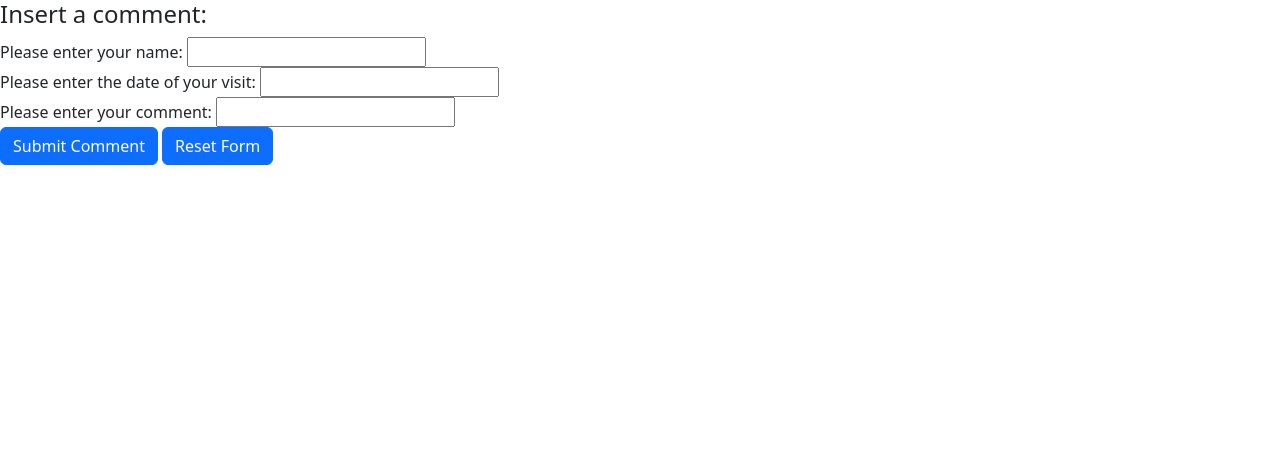
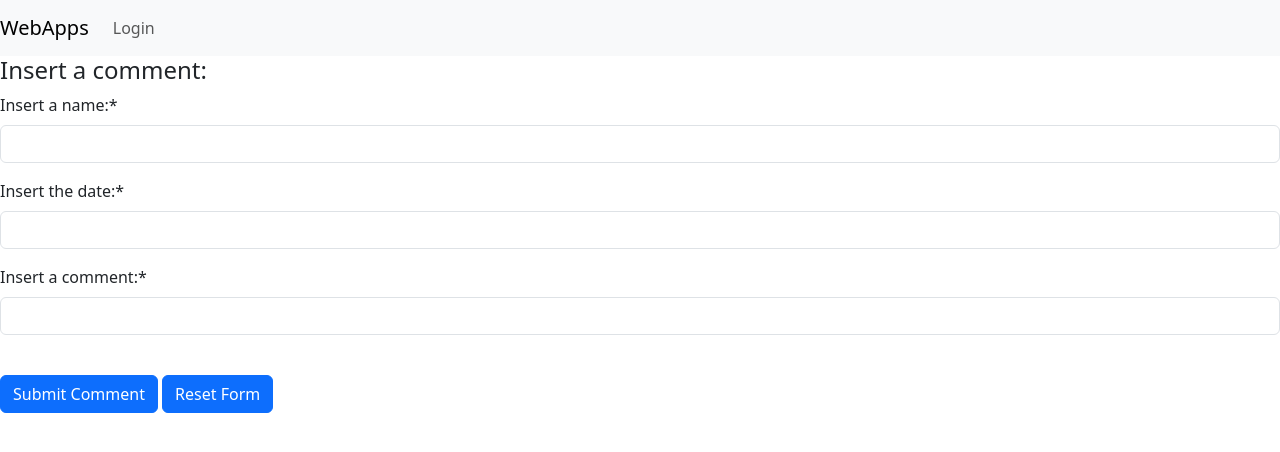
Before and after one commit to glowkeeper/webAppsLabs, a Django app: page /commentstore/ in a window 1280 px wide. Shown: the top 452 px of the page. Run offline with Django 4.2, Linux system fonts and the light colour scheme; some libraries are stand-ins or nearby versions.

Commit message:
navbar and comments

```diff
--- a/CommentStore/templates/commentstore/base.html
+++ b/CommentStore/templates/commentstore/base.html
@@ -6,11 +6,46 @@
     <meta name="viewport" content="width=device-width, initial-scale=1, shrink-to-fit=no">
     <link href="https://cdn.jsdelivr.net/npm/bootstrap@5.3.0-alpha1/dist/css/bootstrap.min.css" rel="stylesheet" integrity="sha384-GLhlTQ8iRABdZLl6O3oVMWSktQOp6b7In1Zl3/Jr59b6EGGoI1aFkw7cmDA6j6gD" crossorigin="anonymous">
     <script src="https://cdn.jsdelivr.net/npm/bootstrap@5.3.0-alpha1/dist/js/bootstrap.bundle.min.js" integrity="sha384-w76AqPfDkMBDXo30jS1Sgez6pr3x5MlQ1ZAGC+nuZB+EYdgRZgiwxhTBTkF7CXvN" crossorigin="anonymous"></script>
-    <title>{% block title %}Comment Store Application{% endblock %}</title>
+    <title>{% block title %}Comment Store{% endblock %}</title>
 </head>
 
 <body>
 <div id="content" name="content">
+    {% block navbar %}
+        <!--Navbar-->
+        <nav class="navbar navbar-expand-lg navbar-light bg-light">
+            <a class="navbar-brand" href="#">WebApps</a>
+            <button class="navbar-toggler" type="button" data-toggle="collapse" data-target="#navbarText" aria-controls="navbarText" aria-expanded="False" aria-label="Toggle navigation">
+                <span class="navbar-toggler-icon"></span>
+            </button>
+            <div class="collapse navbar-collapse" id="navbarText">
+                <ul class="navbar-nav mr-auto">
+                    {% if user.is_authenticated %}
+
+                        <li class="nav-item">
+                            <a class="nav-link" href="/home">Home</a>
+                        </li>
+                        <li class="nav-item">
+                            <a class="nav-link" href="/commentstore">Add Comment</a>
+                        </li>
+                        <li class="nav-item">
+                            <a class="nav-link" href="/logout">Logout</a>
+                        </li>
+                        <li class="nav-item">
+                            <a class="nav-link" href="#">Welcome, {{user.username}}</a>
+                        </li>
+
+                    {% else %}
+
+                        <li class="nav-item">
+                            <a class="nav-link" href="/login">Login</a>
+                        </li>
+
+                    {% endif %}
+                </ul>
+            </div>
+        </nav>
+    {% endblock navbar %}
     {% block content %}
     {% endblock %}
 </div>
--- a/CommentStore/templates/commentstore/comment.html
+++ b/CommentStore/templates/commentstore/comment.html
@@ -1,4 +1,6 @@
 {% extends 'commentstore/base.html' %}
+
+{% load crispy_forms_tags %}
 
 {% block title %}
     Insert a comment
@@ -7,14 +9,7 @@
 {% block content %}
     <h4> Insert a comment: </h4>
     <form method="post" action="/commentstore/">
-        <label for="name">Please enter your name:</label>
-        <input type="text" name="name" title="Please enter your name">
-        <br>
-        <label for="date">Please enter the date of your visit:</label>
-        <input type="text" name="date" title="Please enter the date of your visit">
-        <br>
-        <label for="comment">Please enter your comment:</label>
-        <input type="text" name="comment" title="Please enter your comment">
+        {{ form|crispy }}
         <br>
         <button type="submit" class="btn btn-primary">Submit Comment</button>
         <button type="reset" class="btn btn-primary">Reset Form</button>
--- a/CommentStore/urls.py
+++ b/CommentStore/urls.py
@@ -22,5 +22,6 @@ urlpatterns = [
     path('commentstore/', include('commentstoreapp.urls')),
     path('admin/', admin.site.urls),
     path("register/", register_views.register_user, name="register"),
-    path("login/", register_views.login_user, name="login")
+    path("login/", register_views.login_user, name="login"),
+    path("logout/", register_views.logout_user, name="logout")
 ]
--- /dev/null
+++ b/commentstoreapp/forms.py
@@ -0,0 +1,6 @@
+from django import forms
+
+class InsertNewComment(forms.Form):
+    name = forms.CharField(label="Insert a name:", max_length=100)
+    visit_date = forms.DateField(label="Insert the date:", input_formats=['%d/%m/%Y'])
+    comment_str = forms.CharField(label="Insert a comment:", max_length=500)
--- a/commentstoreapp/views.py
+++ b/commentstoreapp/views.py
@@ -1,54 +1,34 @@
-from django.http import Http404, HttpResponse, HttpResponseRedirect
-from django.views.decorators.csrf import csrf_exempt
-from django.shortcuts import render, redirect
+from django.http import HttpResponse
+from django.shortcuts import render
 from commentstoreapp.commentstore import CommentStore
+from commentstoreapp.forms import InsertNewComment
 from datetime import datetime
 from django.views.decorators.csrf import csrf_exempt
-import logging
-
-logging.basicConfig(level=logging.INFO)
 
 @csrf_exempt
 def commentstore(request):
 
     store = CommentStore()
-    # raise Http404()
-    # html = "<html><body>Hello, Student. You're at the Comment Store Application.</body></html>"
-    # return HttpResponse(html)
-    if request.method == 'GET':
-        for header in request.headers.keys():
-            print(header + ":" + request.headers.get(header))
-        # get the django.http.response.HttpResponse object
-        response = render(request, 'commentstore/comment.html')
-        # set http response header and value.
-        response['Vary'] = 'Accept-Encoding'
-        # return the HttpResponse object.
-        return response
+    cmnt_list = []
 
     if request.method == 'POST':
-        date_object = datetime.strptime(request.POST.get('date'), '%d/%m/%Y').date()
-        store.insertcomment(request.POST.get('name'),
-                            date_object,
-                            request.POST.get('comment'))
-        # htmltable = "<table>\n" \
-        #             + "  <tr>\n" \
-        #             + "    <th>Name</th>\n" \
-        #             + "    <th>Date</th>\n" \
-        #             + "    <th>Comment</th>\n" \
-        #             + "  </tr>\n"
-        # for cmnt in list(store.commentlist.queue):
-        #     htmltable = htmltable + "  <tr>\n" \
-        #                 + "    <td>" + cmnt.name + "</td>\n" \
-        #                 + "    <td>" + str(cmnt.visitdate) + "</td>\n" \
-        #                 + "    <td>" + cmnt.commentstr + "</td>\n" \
-        #                 + "  </tr>\n";
-        # html = "<html><body> " + htmltable + "</body></html>"
-        # return HttpResponse(html)
-        return redirect('home')
+        form = InsertNewComment(request.POST)
+
+        if form.is_valid():
+            n = form.cleaned_data["name"]
+            c = form.cleaned_data["comment_str"]
+            d = form.cleaned_data["visit_date"]
+            store.insertcomment(n, d, c)
+            cmnt_list = list(store.commentlist.queue)
+
+        return render(request, "commentstore/home.html", {'cmnt_list': cmnt_list})
+    else:
+        form = InsertNewComment()
+
+    return render(request, "commentstore/comment.html", {"form": form})
 
 
 def home(request):
     store = CommentStore()
     cmnt_list = list(store.commentlist.queue)
-    #logging.info("Comments:\n{}".format(' '.join(map(str, cmnt_list))))
     return render(request, "commentstore/home.html", {'cmnt_list': cmnt_list})
--- a/register/views.py
+++ b/register/views.py
@@ -15,7 +15,7 @@ def register_user(request):
     if request.method == "POST":
         form = RegisterForm(request.POST)
         if form.is_valid():
-            logging.info("register form:")
+            # logging.info("register form:")
             user = form.save()
             # login(request, user)
             return redirect("login")
```
Also changed, not shown: CommentStore/templates/commentstore/home.html (+3 -4 lines), db.sqlite3.
